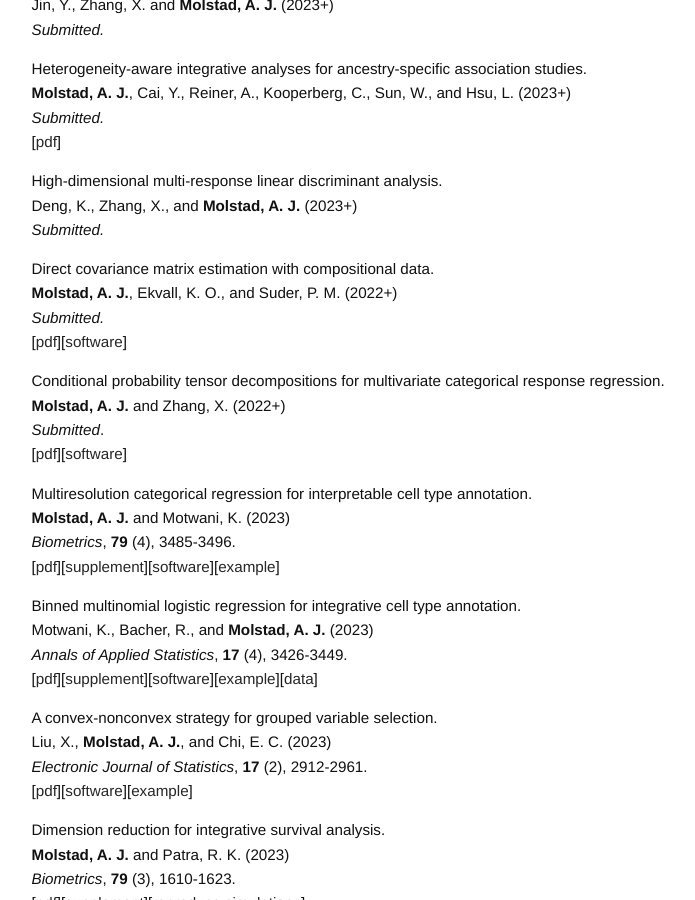
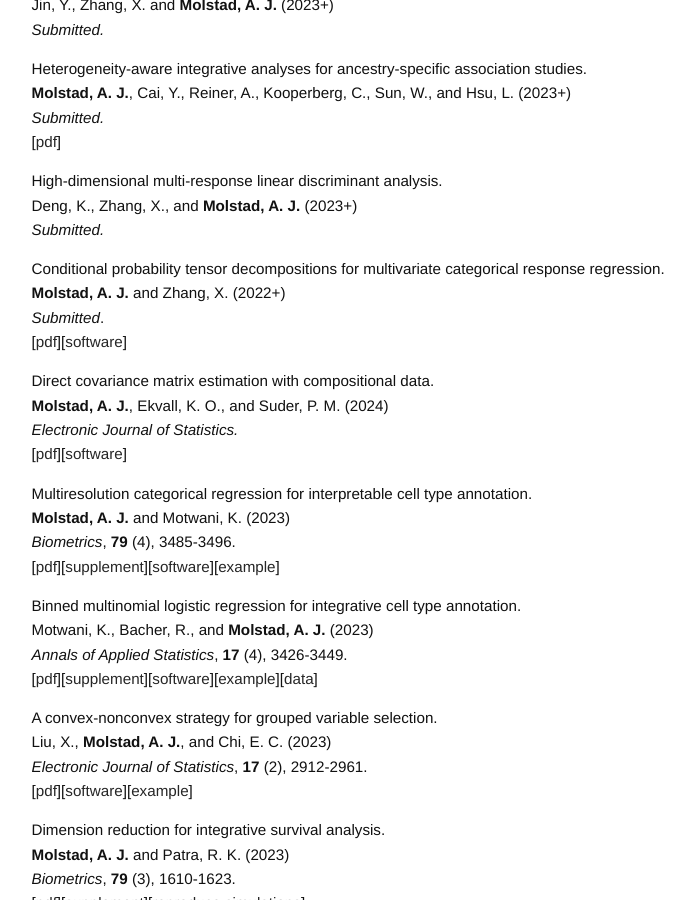
Before and after one commit to ajmolstad/ajmolstad.github.io, a Jekyll site: the page built from research.md, in a window 1280 px wide and 900 px high, scrolled down 548 px. Shown: the whole window, without its empty margins (276-971 px from the left). Built offline with Jekyll 4.4.1, drawn with Linux system fonts in a browser that asks for light colours.

Commit message:
Update research.md

```diff
--- a/research.md
+++ b/research.md
@@ -43,17 +43,19 @@ High-dimensional multi-response linear discriminant analysis. <br>
 Deng, K., Zhang, X., and **Molstad, A. J.**  (2023+) <br>
 *Submitted.* <br>
 
-Direct covariance matrix estimation with compositional data. <br>
-**Molstad, A. J.**, Ekvall, K. O., and Suder, P. M. (2022+) <br>
-*Submitted.* <br>
-[[pdf](https://arxiv.org/abs/2212.09833)][[software](https://github.com/ajmolstad/SpPDCC/)]
-
 
 Conditional probability tensor decompositions for
 multivariate categorical response regression. <br>
 **Molstad, A. J.** and Zhang, X. (2022+)<br>
 *Submitted*. <br>
 [[pdf](https://arxiv.org/abs/2206.10676)][[software](https://github.com/ajmolstad/CondTensorDecomp)]
+
+
+Direct covariance matrix estimation with compositional data. <br>
+**Molstad, A. J.**, Ekvall, K. O., and Suder, P. M. (2024) <br>
+*Electronic Journal of Statistics.* <br>
+[[pdf](https://arxiv.org/abs/2212.09833)][[software](https://github.com/ajmolstad/SpPDCC/)]
+
 
 Multiresolution categorical regression for interpretable cell type annotation. <br>
 **Molstad, A. J.** and Motwani, K. (2023) <br>
```
